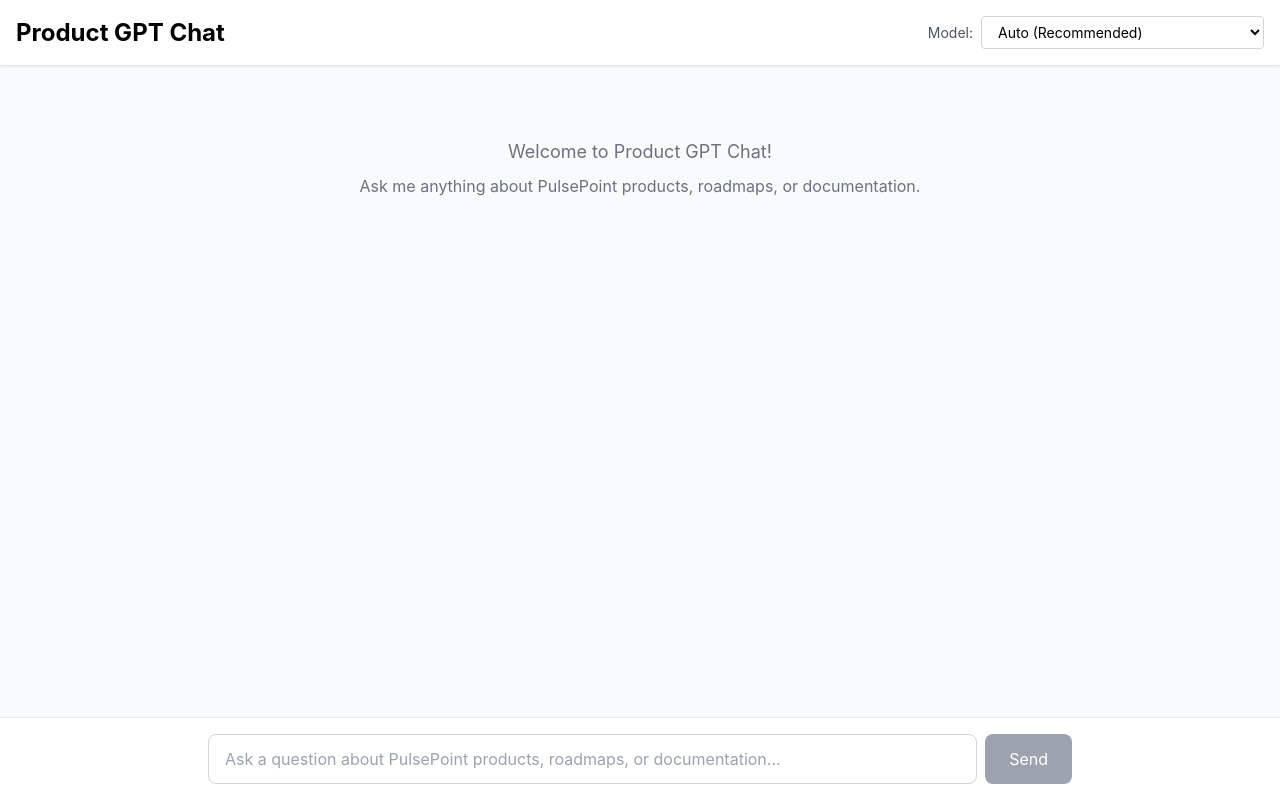
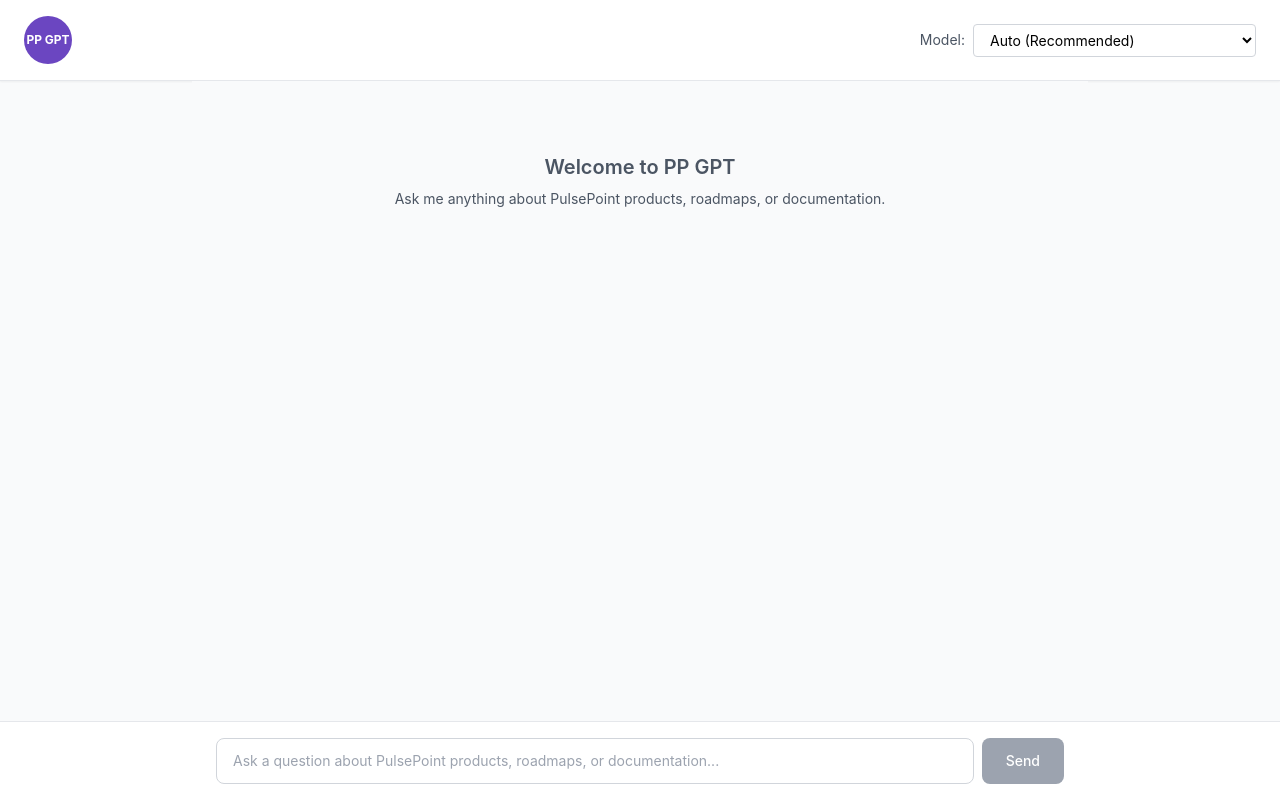
Before and after one commit to pulsepointinc/product, a Next.js app in the folder product-gpt-chat/frontend/: page / in a window 1280 px wide. Built offline with nearby package versions, Linux system fonts and the light colour scheme.

Commit message:
Update UI to match Genome Studio design: PP GPT in purple circle, consistent styling across all pages

```diff
--- a/product-gpt-chat/frontend/app/admin/page.tsx
+++ b/product-gpt-chat/frontend/app/admin/page.tsx
@@ -130,12 +130,9 @@
       <header className="bg-white border-b border-gray-200 shadow-sm">
         <div className="max-w-full mx-auto px-6 py-4 flex justify-between items-center">
           <div className="flex items-center gap-6">
-            <Link href="/" className="text-xl font-semibold text-gray-900">
-              Studio
+            <Link href="/" className="flex items-center justify-center w-12 h-12 rounded-full" style={{ backgroundColor: PURPLE_PRIMARY }}>
+              <span className="text-white text-sm font-bold">PP GPT</span>
             </Link>
-            <div className="flex items-center justify-center w-12 h-12 rounded-full" style={{ backgroundColor: PURPLE_PRIMARY }}>
-              <span className="text-white text-xl font-bold">P</span>
-            </div>
           </div>
           <div className="flex items-center gap-4">
             <div className="flex items-center gap-2">
--- a/product-gpt-chat/frontend/app/page.tsx
+++ b/product-gpt-chat/frontend/app/page.tsx
@@ -409,10 +409,14 @@
 
       {/* Main Content */}
       <div className={`flex-1 flex flex-col ${isAuthenticated ? 'ml-64' : ''}`}>
-        {/* Header */}
-        <header className="bg-white shadow-sm border-b">
-          <div className="max-w-7xl mx-auto px-4 py-4 flex justify-between items-center">
-            <h1 className="text-2xl font-bold">Product GPT Chat</h1>
+        {/* Header matching Genome Studio style */}
+        <header className="bg-white border-b border-gray-200 shadow-sm">
+          <div className="max-w-full mx-auto px-6 py-4 flex justify-between items-center">
+            <div className="flex items-center gap-6">
+              <div className="flex items-center justify-center w-12 h-12 rounded-full" style={{ backgroundColor: '#6B46C1' }}>
+                <span className="text-white text-xs font-bold">PP GPT</span>
+              </div>
+            </div>
             <div className="flex items-center gap-4">
               {/* Admin Link */}
               {isAdmin && (
@@ -430,7 +434,7 @@
                   id="model-select"
                   value={modelPreference}
                   onChange={(e) => setModelPreference(e.target.value)}
-                  className="text-sm border border-gray-300 rounded px-3 py-1.5 bg-white hover:border-gray-400 focus:outline-none focus:ring-2 focus:ring-blue-500 focus:border-transparent"
+                  className="text-sm border border-gray-300 rounded px-3 py-1.5 bg-white hover:border-gray-400 focus:outline-none focus:ring-2 focus:ring-purple-500 focus:border-transparent"
                   disabled={loading}
                 >
                   <option value="auto">Auto (Recommended)</option>
@@ -440,12 +444,19 @@
                 </select>
               </div>
               {SSO_ENABLED && user && (
-                <span className="text-sm text-gray-600">{user.email}</span>
+                <div className="flex items-center gap-2">
+                  <div className="w-8 h-8 rounded-full bg-gray-300 flex items-center justify-center">
+                    <svg className="w-5 h-5 text-gray-600" fill="none" stroke="currentColor" viewBox="0 0 24 24">
+                      <path strokeLinecap="round" strokeLinejoin="round" strokeWidth={2} d="M16 7a4 4 0 11-8 0 4 4 0 018 0zM12 14a7 7 0 00-7 7h14a7 7 0 00-7-7z" />
+                    </svg>
+                  </div>
+                  <span className="text-sm text-gray-700">{user.email?.split('@')[0]}</span>
+                </div>
               )}
               {SSO_ENABLED && (
                 <button
                   onClick={signOut}
-                  className="text-sm text-blue-600 hover:text-blue-700"
+                  className="text-sm text-gray-600 hover:text-gray-900"
                 >
                   Sign out
                 </button>
@@ -455,7 +466,7 @@
         </header>
 
         {/* Chat Messages */}
-        <main className="flex-1 overflow-y-auto max-w-4xl w-full mx-auto px-4 py-6 pb-20">
+        <main className="flex-1 overflow-y-auto max-w-4xl w-full mx-auto px-6 py-6 pb-20 bg-gray-50">
           {loadingConversation ? (
             <div className="text-center text-gray-500 mt-12">
               <p>Loading conversation...</p>
@@ -463,9 +474,9 @@
           ) : (
             <div className="space-y-4">
               {messages.length === 0 && (
-                <div className="text-center text-gray-500 mt-12">
-                  <p className="text-lg mb-2">Welcome to Product GPT Chat!</p>
-                  <p>Ask me anything about PulsePoint products, roadmaps, or documentation.</p>
+                <div className="text-center text-gray-600 mt-12">
+                  <p className="text-xl font-semibold mb-2">Welcome to PP GPT</p>
+                  <p className="text-sm">Ask me anything about PulsePoint products, roadmaps, or documentation.</p>
                 </div>
               )}
               {messages.map((message) => (
@@ -487,8 +498,8 @@
         </main>
 
         {/* Chat Input */}
-        <footer className="bg-white border-t">
-          <div className="max-w-4xl mx-auto px-4 py-4">
+        <footer className="bg-white border-t border-gray-200">
+          <div className="max-w-4xl mx-auto px-6 py-4">
             <ChatInput onSend={handleSend} disabled={loading || loadingConversation} />
           </div>
         </footer>
--- a/product-gpt-chat/frontend/components/ChatInput.tsx
+++ b/product-gpt-chat/frontend/components/ChatInput.tsx
@@ -26,12 +26,26 @@
         onChange={(e) => setInput(e.target.value)}
         placeholder="Ask a question about PulsePoint products, roadmaps, or documentation..."
         disabled={disabled}
-        className="flex-1 px-4 py-3 border border-gray-300 rounded-lg focus:outline-none focus:ring-2 focus:ring-blue-500 disabled:bg-gray-100"
+        className="flex-1 px-4 py-3 border border-gray-300 rounded-lg focus:outline-none focus:ring-2 focus:ring-purple-500 focus:border-transparent disabled:bg-gray-100 text-sm"
       />
       <button
         type="submit"
         disabled={disabled || !input.trim()}
-        className="px-6 py-3 bg-blue-600 text-white rounded-lg hover:bg-blue-700 disabled:bg-gray-400 disabled:cursor-not-allowed"
+        className="px-6 py-3 text-white rounded-lg disabled:bg-gray-400 disabled:cursor-not-allowed text-sm font-medium"
+        style={{
+          backgroundColor: disabled || !input.trim() ? undefined : '#6B46C1',
+          ...(disabled || !input.trim() ? {} : { ':hover': { backgroundColor: '#5B21B6' } })
+        }}
+        onMouseEnter={(e) => {
+          if (!disabled && input.trim()) {
+            e.currentTarget.style.backgroundColor = '#5B21B6';
+          }
+        }}
+        onMouseLeave={(e) => {
+          if (!disabled && input.trim()) {
+            e.currentTarget.style.backgroundColor = '#6B46C1';
+          }
+        }}
       >
         Send
       </button>
```
Also changed, not shown: product-gpt-chat/frontend/components/ConversationSidebar.tsx (+24 -18 lines).
